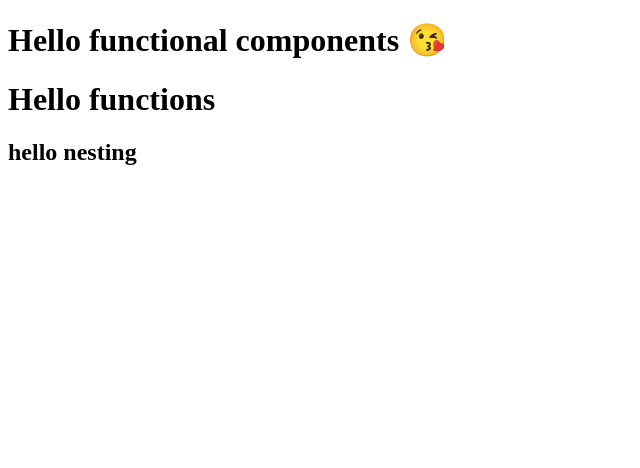
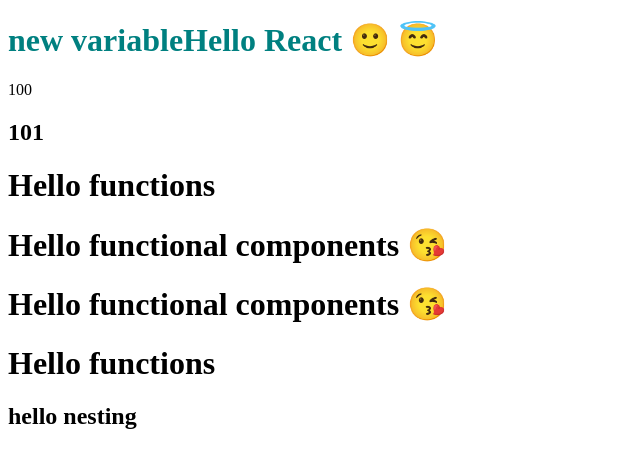
Before and after one commit to elanore/tastytrail, a React (Vite) app: page / in a window 1280 px wide. Shown: the top 468 px of the page, without its empty margins (0-640 px from the left). Built offline with nearby package versions, Linux system fonts and the light colour scheme.

Commit message:
jsx foundation

```diff
--- a/App.js
+++ b/App.js
@@ -3,13 +3,18 @@
 
 //jsx - can be nested ,wrap it inside a single div
 
+const elem = <span>new variable</span>
 //react element😎
 const heading = (
 <h1 id="heading" className="head" tabIndex="1">
-    Hello React 🙂
+    {elem}
+    Hello React 🙂 😇
 </h1>
 );
 console.log(heading,"heading");
+
+//const data = api data   we can run any js inside jsx ,if data coming is malicious it can do harm,
+//injection attack - jsx the {} brackets sanitises the data- prevents cross site scripting attacks
 
 //React component -everything is a component in react
 //React functional component is just a normal js function- transpile to js function
@@ -22,10 +27,18 @@
  return <h1>Hello functional components 😘</h1>;
 };
 
+const number = 100;
 //component composition -composing component inside
+//in jsx anywhere inside {} you can run any js expression/code , can do mathematical calculation, inject any js inside jsx
+//since heading is a react element - its basically is a normal js variable
 const Title =() =>(
 
     <div>
+        {heading}
+        {number}
+        <h2>{1+100}</h2>
+        {Headingcomp1()}
+        <Headingcomp></Headingcomp>
         <Headingcomp/>
         <Headingcomp1/>
         <h2>hello nesting</h2>
@@ -33,9 +46,15 @@
 
 );
 
+//instead of arrow function we can write normal function but we have to use return
 
 const root = ReactDOM.createRoot(document.getElementById("root"));
 //renders react element
 
 //how to render components
 root.render(<Title/>);
+
+//notes
+// you cant call a const variable before initialisation
+// you can call a component inside element also
+//functional components are js functions so we can call it inside {} as a normal js function {Headingcomp1()}
```
